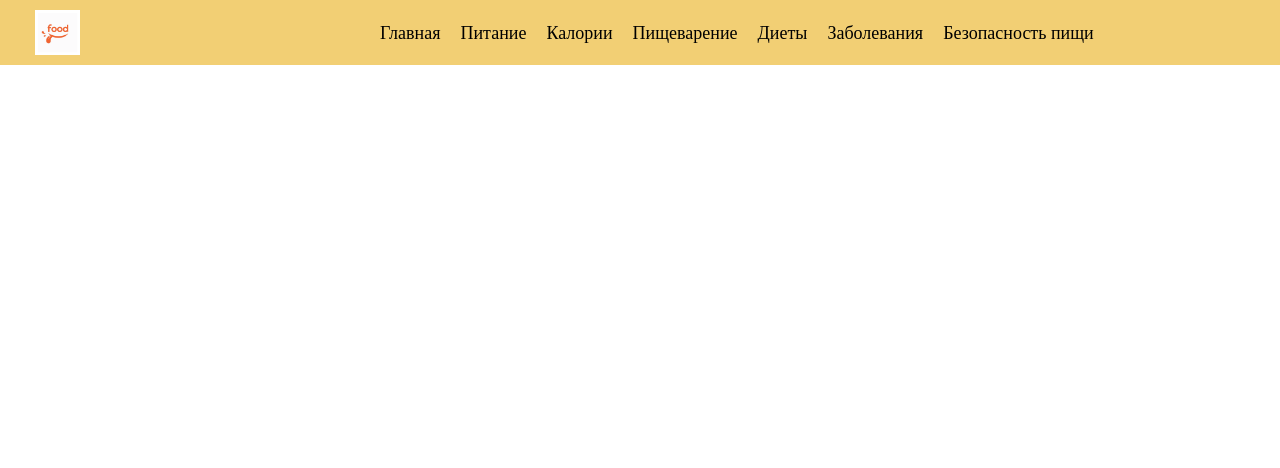
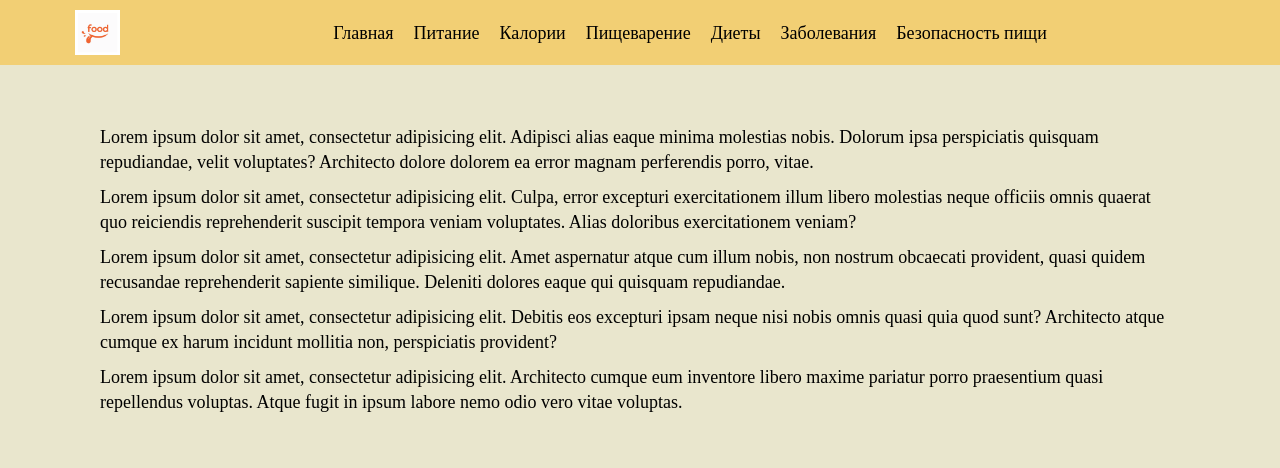
Before and after one commit to FIZITI/healthyEating, a plain HTML site: page index.html in a window 1280 px wide. Drawn offline with Linux system fonts and the light colour scheme.

Commit message:
main, menu.

```diff
--- a/css/style.css
+++ b/css/style.css
@@ -38,26 +38,28 @@ h1,h2,h3,h4,h5,h6{font-size:inherit;font-weight: 400;}
 :root {
 	--main-menu-color: #f2cf74;
 }
-
+p{
+	font-size: 18px;
+}
 .header{
 	display: flex;
 	align-items: center;
 	position: sticky;
 	top: 0;
-	max-width: 100%;
+	width: 100%;
 	height: 65px;
 	max-height: 100px;
 	background-color: var(--main-menu-color);
 }
 .menu-nav{
-	margin-left: 300px;
+	margin: 0 auto;
 }
 .header ul{
 	display: flex;
 	flex-direction: row;
 }
 .logo{
-	margin-left: 35px;
+	margin-left: 75px;
 }
 .idle-menu:hover{
 	color: #9d5c5c;
@@ -66,6 +68,22 @@ h1,h2,h3,h4,h5,h6{font-size:inherit;font-weight: 400;}
 	margin-right: 20px;
 	font-size: 18px;
 }
+.logo img{
+	width: 45px;
+}
 img{
-	width:  45px;
+	width:  100px;
 }
+.content{
+	height: 1000px;
+	width: 100%;
+	margin: 0 auto;
+	background: #e9e6cd;
+}
+.lorem{
+	line-height: 25px;
+	margin-top: 10px;
+}
+.lorem-div{
+	padding: 50px 100px;
+}
--- a/index.html
+++ b/index.html
@@ -6,6 +6,7 @@
   <link rel="stylesheet" href="css/style.css">
 </head>
 <body>
+  <div class="wrapper"></div>
   <header class="header">
     <a class="logo" href="#">
       <img src="img/logo.jpg" alt="логотип">
@@ -36,7 +37,15 @@
       </ul>
     </nav>
   </header>
-  <main class="content"></main>
+  <main class="content">
+    <div class="lorem-div">
+      <p class="lorem">Lorem ipsum dolor sit amet, consectetur adipisicing elit. Adipisci alias eaque minima molestias nobis. Dolorum ipsa perspiciatis quisquam repudiandae, velit voluptates? Architecto dolore dolorem ea error magnam perferendis porro, vitae.</p>
+      <p class="lorem">Lorem ipsum dolor sit amet, consectetur adipisicing elit. Culpa, error excepturi exercitationem illum libero molestias neque officiis omnis quaerat quo reiciendis reprehenderit suscipit tempora veniam voluptates. Alias doloribus exercitationem veniam?</p>
+      <p class="lorem">Lorem ipsum dolor sit amet, consectetur adipisicing elit. Amet aspernatur atque cum illum nobis, non nostrum obcaecati provident, quasi quidem recusandae reprehenderit sapiente similique. Deleniti dolores eaque qui quisquam repudiandae.</p>
+      <p class="lorem">Lorem ipsum dolor sit amet, consectetur adipisicing elit. Debitis eos excepturi ipsam neque nisi nobis omnis quasi quia quod sunt? Architecto atque cumque ex harum incidunt mollitia non, perspiciatis provident?</p>
+      <p class="lorem">Lorem ipsum dolor sit amet, consectetur adipisicing elit. Architecto cumque eum inventore libero maxime pariatur porro praesentium quasi repellendus voluptas. Atque fugit in ipsum labore nemo odio vero vitae voluptas.</p>
+    </div>
+  </main>
   <footer class="footer"></footer>
 </body>
 </html>
```
Lines whose indentation alone changed are shown as unchanged.
